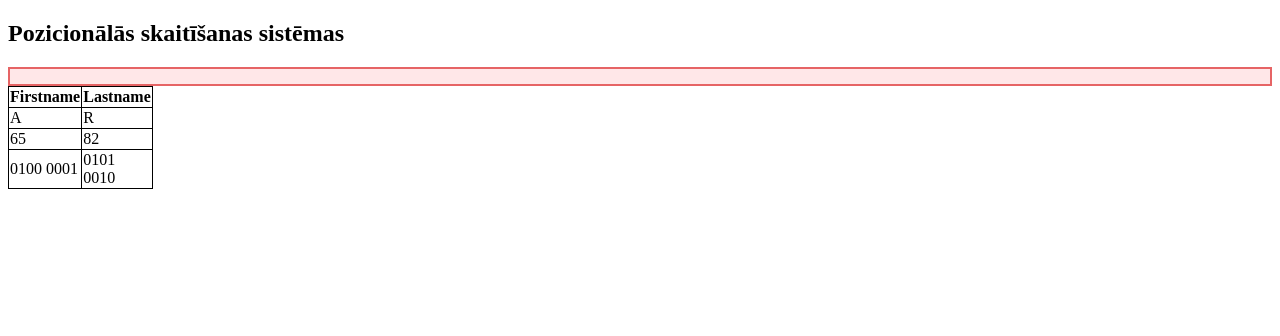
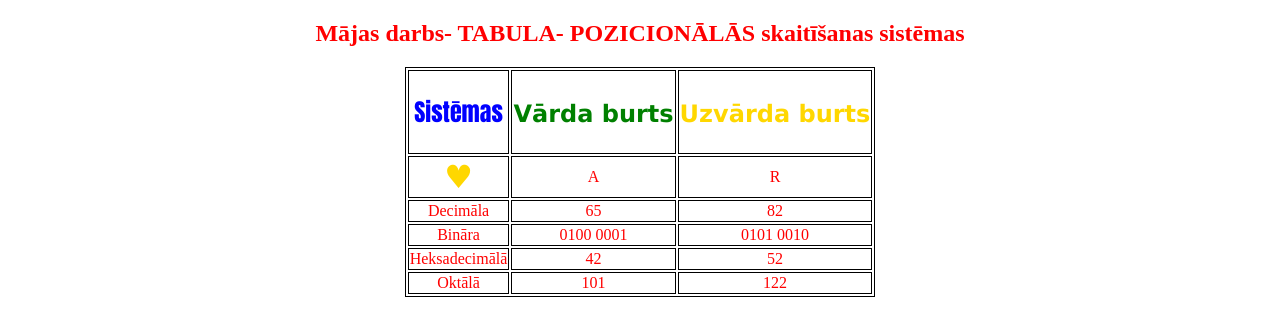
Before and after one commit to ARozenberga/Javascriptkurss, a plain HTML site: page Class03_16052022/Majasdarbs_tabula.html in a window 1280 px wide. Drawn offline with Linux system fonts and the light colour scheme.

Commit message:
Class3_2

```diff
--- a/Class03_16052022/Majasdarbs_tabula.html
+++ b/Class03_16052022/Majasdarbs_tabula.html
@@ -1,33 +1,47 @@
 <!DOCTYPE html>
 <html>
-<head>
 <style>
 table, th, td {
-  border: 1px solid black;
-  border-collapse: collapse;
+  border:1px solid black;
+  border-groove: collapse;align-items: center;
 }
 </style>
-</head>
-<body>
+<body text="#ff0001", align=center>
 
-<h2>Pozicionālās skaitīšanas sistēmas</h2>
+<h2>Mājas darbs- TABULA- POZICIONĀLĀS skaitīšanas sistēmas</h2>
 
-<table style="width: 80px">
-    <div style="background: #ffe7e8; border: 2px solid #e66465;">
-        <p style="margin: 15px; line-height: 1.5; text-align: center;">
+<table style, align="center">
   <tr>
-    <th>Firstname</th>
-    <th>Lastname</th>
+    <th><h1><font face ="Impact" size ="5" color ="Blue">Sistēmas</font></h1><p><b></b></p></th>
+    <th><h1><font face ="Verdana" size ="5" color ="Green">Vārda burts</font></h1></th>
+    <th><h1><font face ="Verdana" size ="5" color ="Gold">Uzvārda burts</font></h1></th>
   </tr>
   <tr>
+    <td><font face ="Verdana" size ="6" color ="Gold">&#9829</font></td>
     <td>A</td>
     <td>R</td>
   </tr>
   <tr>
+    <td>Decimāla</td>
     <td>65</td>
     <td>82</td>
   </tr>
   <tr>
+    <td>Bināra</td>
     <td>0100 0001</td>
     <td>0101 0010</td>
   </tr>
+  <tr>
+    <td>Heksadecimālā</td>
+    <td>42</td>
+    <td>52</td>
+  </tr>
+  <tr>
+    <td>Oktālā</td>
+    <td>101</td>
+    <td>122</td>
+  </tr>
+</table>
+
+</body>
+</html>
```
